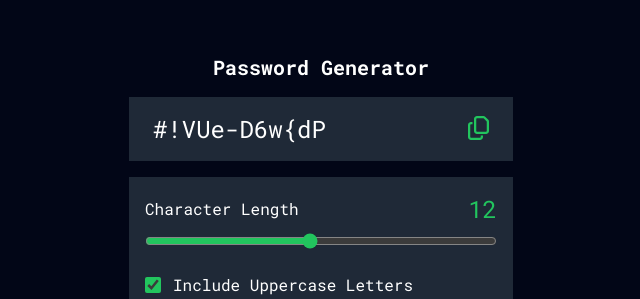
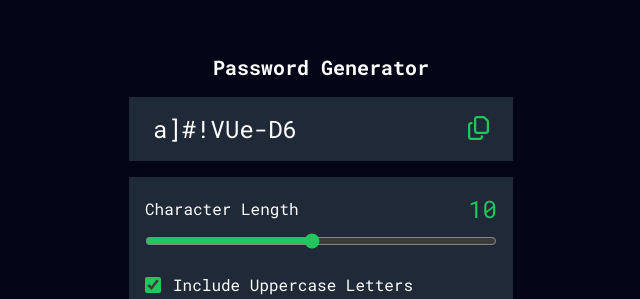
Before and after one commit to LeonardoMartignoni/react-password-gen, a React (Create React App) app: page / in a window 1280 px wide. Shown: the part 135-434 px from the top of the page, without its empty margins (319-959 px from the left). Built offline with nearby package versions, Linux system fonts and the light colour scheme.

Commit message:
Typescript refactor

```diff
--- a/src/App.tsx
+++ b/src/App.tsx
@@ -6,22 +6,22 @@ import { faCopy } from '@fortawesome/free-regular-svg-icons'
 import { faCheck } from '@fortawesome/free-solid-svg-icons'
 import './App.css';
 
-function App() {
-  const [ passwordLength, setPasswordLength ] = useState(12);
-  const [ resultPassword, setResultPassword ] = useState("");
-  const [ isPasswordCopied, setIsPasswordCopied ] = useState(false);
+function App(): JSX.Element {
+  const [ passwordLength, setPasswordLength ] = useState<number>(10);
+  const [ resultPassword, setResultPassword ] = useState<string>("");
+  const [ isPasswordCopied, setIsPasswordCopied ] = useState<boolean>(false);
 
-  const [ isUppercaseChecked, setIsUppercaseChecked ] = useState(true);
-  const [ isLowercaseChecked, setIsLowercaseChecked ] = useState(true);
-  const [ isNumbersChecked, setIsNumbersChecked ] = useState(true);
-  const [ isSymbolsChecked, setIsSymbolsChecked ] = useState(true);
+  const [ isUppercaseChecked, setIsUppercaseChecked ] = useState<boolean>(true);
+  const [ isLowercaseChecked, setIsLowercaseChecked ] = useState<boolean>(true);
+  const [ isNumbersChecked, setIsNumbersChecked ] = useState<boolean>(true);
+  const [ isSymbolsChecked, setIsSymbolsChecked ] = useState<boolean>(true);
 
-  const uppercaseLetters = Array.from({ length: 26 }, (_, index) => String.fromCharCode(65 + index));
-  const lowercaseLetters = Array.from({ length: 26 }, (_, index) => String.fromCharCode(97 + index));
-  const numbers = Array.from({ length: 10 }, (_, index) => index.toString());
-  const symbols = ['!', '@', '#', '$', '%', '^', '&', '*', '(', ')', '_', '+', '-', '=', '{', '}', '[', ']', ';', ':', ',', '.', '<', '>', '?', '/'];
+  const uppercaseLetters: Array<string> = Array.from({ length: 26 }, (_, index) => String.fromCharCode(65 + index));
+  const lowercaseLetters: Array<string> = Array.from({ length: 26 }, (_, index) => String.fromCharCode(97 + index));
+  const numbers: Array<string> = Array.from({ length: 10 }, (_, index) => index.toString());
+  const symbols: Array<string> = ['!', '@', '#', '$', '%', '^', '&', '*', '(', ')', '_', '+', '-', '=', '{', '}', '[', ']', ';', ':', ',', '.', '<', '>', '?', '/'];
 
-  const allCharacters = [
+  const allCharacters: Array<string> = [
     ...(isUppercaseChecked ? uppercaseLetters : []),
     ...(isLowercaseChecked ? lowercaseLetters : []),
     ...(isNumbersChecked ? numbers : []),
@@ -74,7 +74,7 @@ function App() {
       'symbols-option': () => setIsSymbolsChecked(prev => !prev),
     };
 
-    const handler = optionHandlers[name];
+    const handler: Function = optionHandlers[name];
     handler();
   }
 
@@ -119,7 +119,7 @@ function App() {
 
           <input
           type="range"
-          min="5"
+          min="1"
           max="20"
           value={passwordLength}
           className="w-full mb-6 mt-2 accent-green-500"
```
